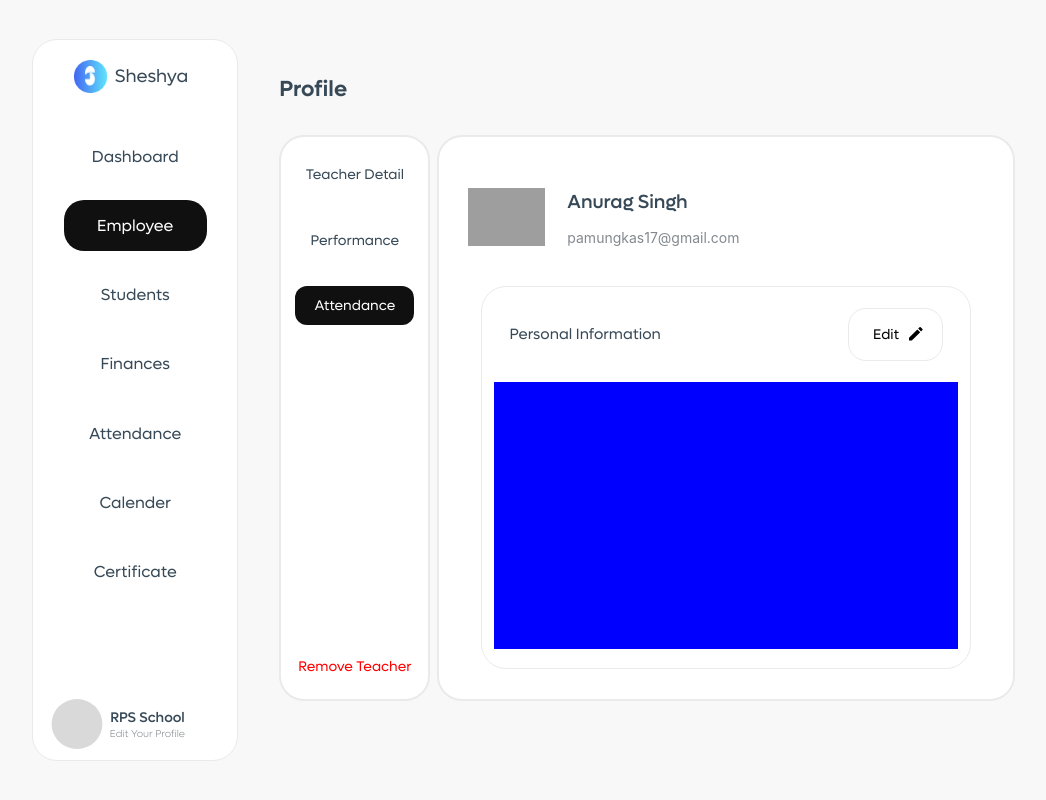
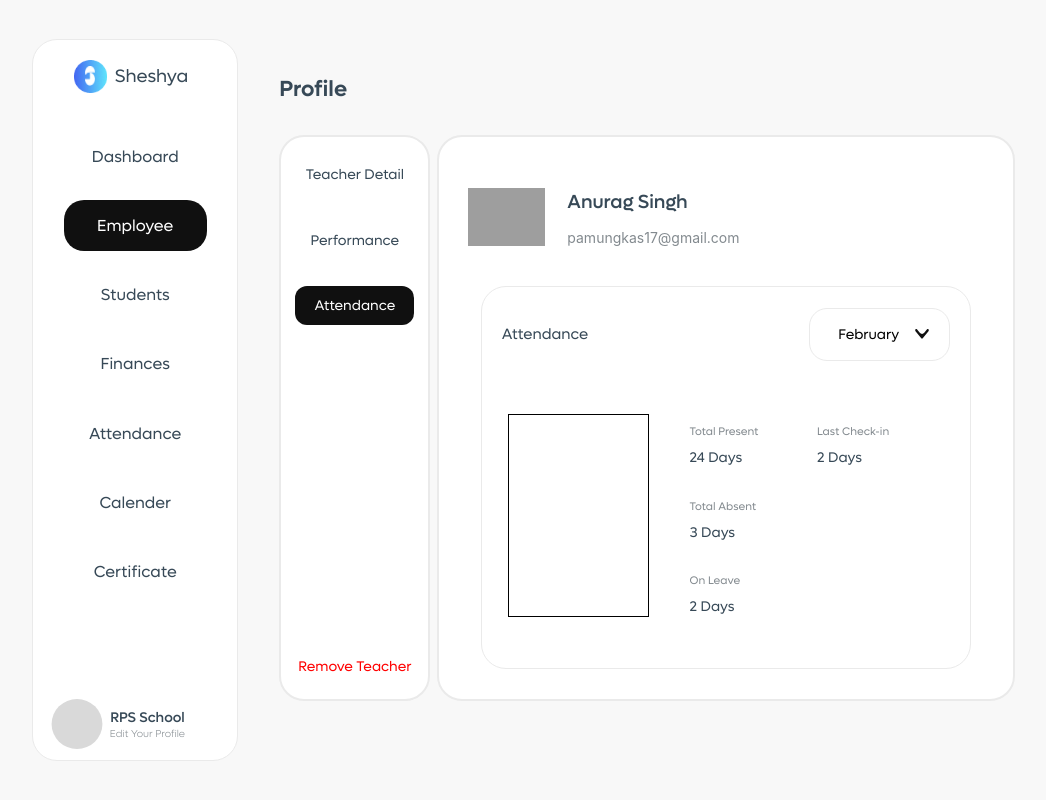
Before and after one commit to shanky-thakur/admin-frontend, a React (Create React App) app: page /employee/attendance in a window 1280 px wide. Shown: the whole page, without its empty margins (96-1142 px from the left). Built offline with nearby package versions, Linux system fonts and the light colour scheme; grey boxes are pictures that could not be loaded.

Commit message:
all set, only pie left

```diff
--- a/src/Components/EmployeeProfile/EmployeeAttendance.js
+++ b/src/Components/EmployeeProfile/EmployeeAttendance.js
@@ -5,7 +5,7 @@ import imagePic from "../../assets/images/profileImage.svg";
 import img3 from "../../assets/images/ellipse-69.png";
 import img4 from "../../assets/images/group-1.png";
 import img5 from "../../assets/images/ellipse-1385.svg";
-import edit from "../../assets/images/edit.svg";
+import down from "../../assets/images/blackdownvector.svg";
 
 const EmployeeAttendance = () => {
     const navigate = useNavigate();
@@ -144,26 +144,80 @@ const EmployeeAttendance = () => {
                                 <div style={{ width: "95%", height: "15%", display: "flex", justifyContent: "space-around", alignItems: "center" }}>
 
                                     <div style={{ width: "40%", height: "80%", display: "flex", alignItems: "center", color: "#374957", fontFamily: "Lufga", fontSize: "15px", fontWeight: "400" }}>
-                                        Personal Information
+                                        Attendance
                                     </div>
 
                                     <div style={{ width: "20%", height: "90%" }}></div>
 
-                                    <div style={{ width: "20%", height: "90%", border: "1px solid #EAEAEA", borderRadius: "18px", display: "flex", justifyContent: "space-evenly", alignItems: "center" }}>
+                                    <div style={{ width: "30%", height: "90%", border: "1px solid #EAEAEA", borderRadius: "18px", display: "flex", justifyContent: "space-evenly", alignItems: "center" }}>
                                         <div style={{ width: "10%" }}></div>
 
-                                        <div style={{ width: "40%", height: "70%", display: "flex", justifyContent: "center", alignItems: "center", color: "#000", fontSize: "14px", fontFamily: "Lufga", fontWeight: "400" }}>
-                                            Edit
+                                        <div style={{ width: "60%", height: "70%", display: "flex", justifyContent: "center", alignItems: "center", color: "#000", fontSize: "14px", fontFamily: "Lufga", fontWeight: "400" }}>
+                                            February
                                         </div>
 
-                                        <div style={{ width: "15%", height: "30%", backgroundImage: `url(${edit})`, backgroundPosition: "center", backgroundSize: "contain", backgroundRepeat: "no-repeat" }}></div>
+                                        <div style={{ width: "15%", height: "20%", backgroundImage: `url(${down})`, backgroundPosition: "center", backgroundSize: "contain", backgroundRepeat: "no-repeat" }}></div>
 
                                         <div style={{ width: "10%" }}></div>
                                     </div>
 
                                 </div>
 
-                                <div style={{ width: "95%", height: "70%", background: "blue" }}>
+                                <div style={{ width: "95%", height: "70%", display: "flex", justifyContent: "space-evenly", alignItems: "center" }}>
+
+                                    <div style={{ width: "30%", height: "75%", display: "flex", alignItems: "center", justifyContent: "center", border: "1px solid black" }}>
+                                    </div>
+
+                                    <div style={{ width: "3%", height: "100%" }}></div>
+
+                                    <div style={{ width: "55%", height: "100%", display: "flex", alignItems: "center", justifyContent: "space-evenly" }}>
+
+                                        <div style={{ width: "50%", height: "90%" }}>
+                                            <div style={{ width: "100%", height: "10%" }}></div>
+
+                                            <div style={{ width: "100%", height: "10%", display: "flex", alignItems: "center", color: "#838A8F", fontFamily: "Lufga", fontSize: "11px", fontWeight: "400" }}>
+                                                Total Present
+                                            </div>
+                                            <div style={{ width: "100%", height: "1%" }}></div>
+                                            <div style={{ width: "100%", height: "10%", display: "flex", alignItems: "center", color: "#374957", fontFamily: "Lufga", fontSize: "14px", fontWeight: "400" }}>
+                                                24 Days
+                                            </div>
+
+                                            <div style={{ width: "100%", height: "10%" }}></div>
+                                            <div style={{ width: "100%", height: "10%", display: "flex", alignItems: "center", color: "#838A8F", fontFamily: "Lufga", fontSize: "11px", fontWeight: "400" }}>
+                                                Total Absent
+                                            </div>
+                                            <div style={{ width: "100%", height: "1%" }}></div>
+                                            <div style={{ width: "100%", height: "10%", display: "flex", alignItems: "center", color: "#374957", fontFamily: "Lufga", fontSize: "14px", fontWeight: "400" }}>
+                                                3 Days
+                                            </div>
+
+                                            <div style={{ width: "100%", height: "10%" }}></div>
+                                            <div style={{ width: "100%", height: "10%", display: "flex", alignItems: "center", color: "#838A8F", fontFamily: "Lufga", fontSize: "11px", fontWeight: "400" }}>
+                                                On Leave
+                                            </div>
+                                            <div style={{ width: "100%", height: "1%" }}></div>
+                                            <div style={{ width: "100%", height: "10%", display: "flex", alignItems: "center", color: "#374957", fontFamily: "Lufga", fontSize: "14px", fontWeight: "400" }}>
+                                                2 Days
+                                            </div>
+
+                                        </div>
+
+                                        <div style={{ width: "50%", height: "90%" }}>
+                                            <div style={{ width: "100%", height: "10%" }}></div>
+
+                                            <div style={{ width: "100%", height: "10%", display: "flex", alignItems: "center", color: "#838A8F", fontFamily: "Lufga", fontSize: "11px", fontWeight: "400" }}>
+                                                Last Check-in
+                                            </div>
+
+                                            <div style={{ width: "100%", height: "1%" }}></div>
+                                            <div style={{ width: "100%", height: "10%", display: "flex", alignItems: "center", color: "#374957", fontFamily: "Lufga", fontSize: "14px", fontWeight: "400" }}>
+                                                2 Days
+                                            </div>
+
+                                        </div>
+
+                                    </div>
 
                                 </div>
 
```
Also changed, not shown: src/assets/images/blackdownvector.svg (added), src/assets/images/edited-pie.png (added).
